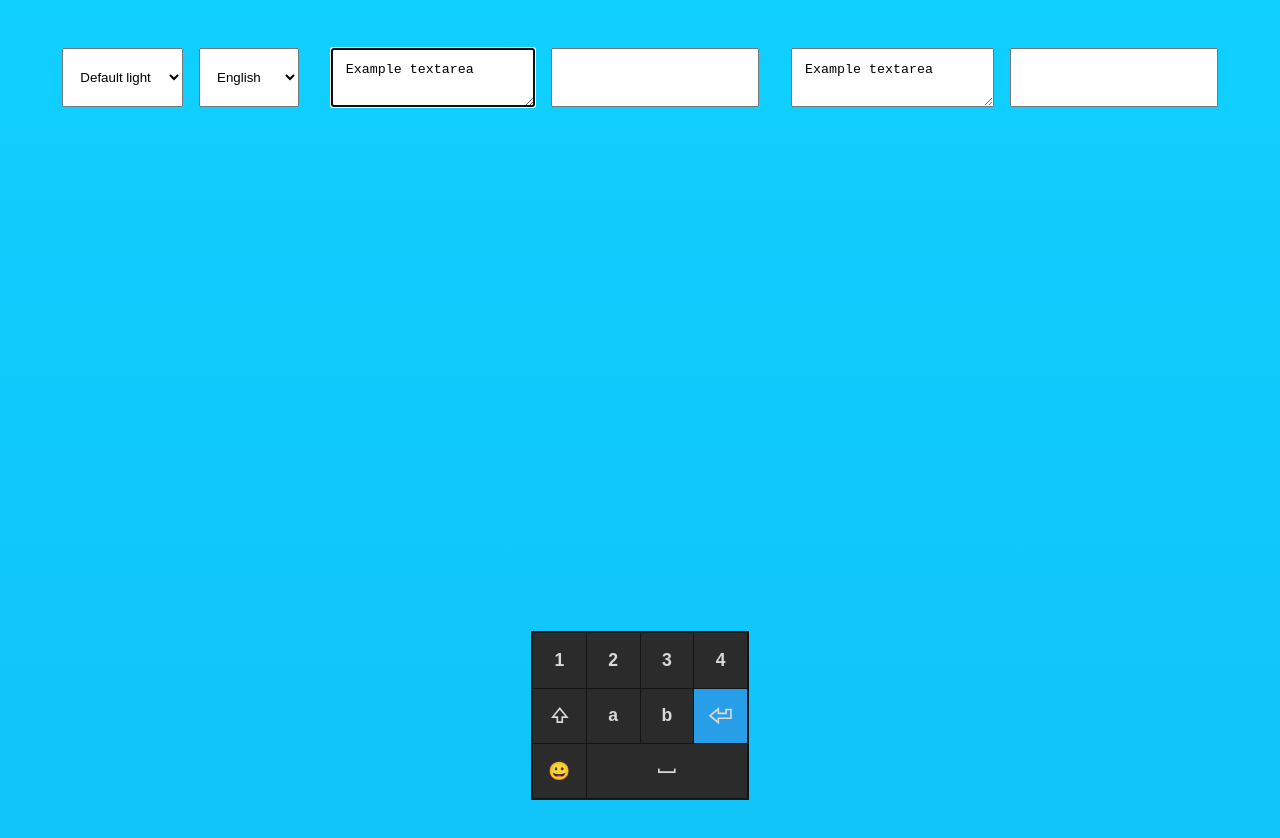
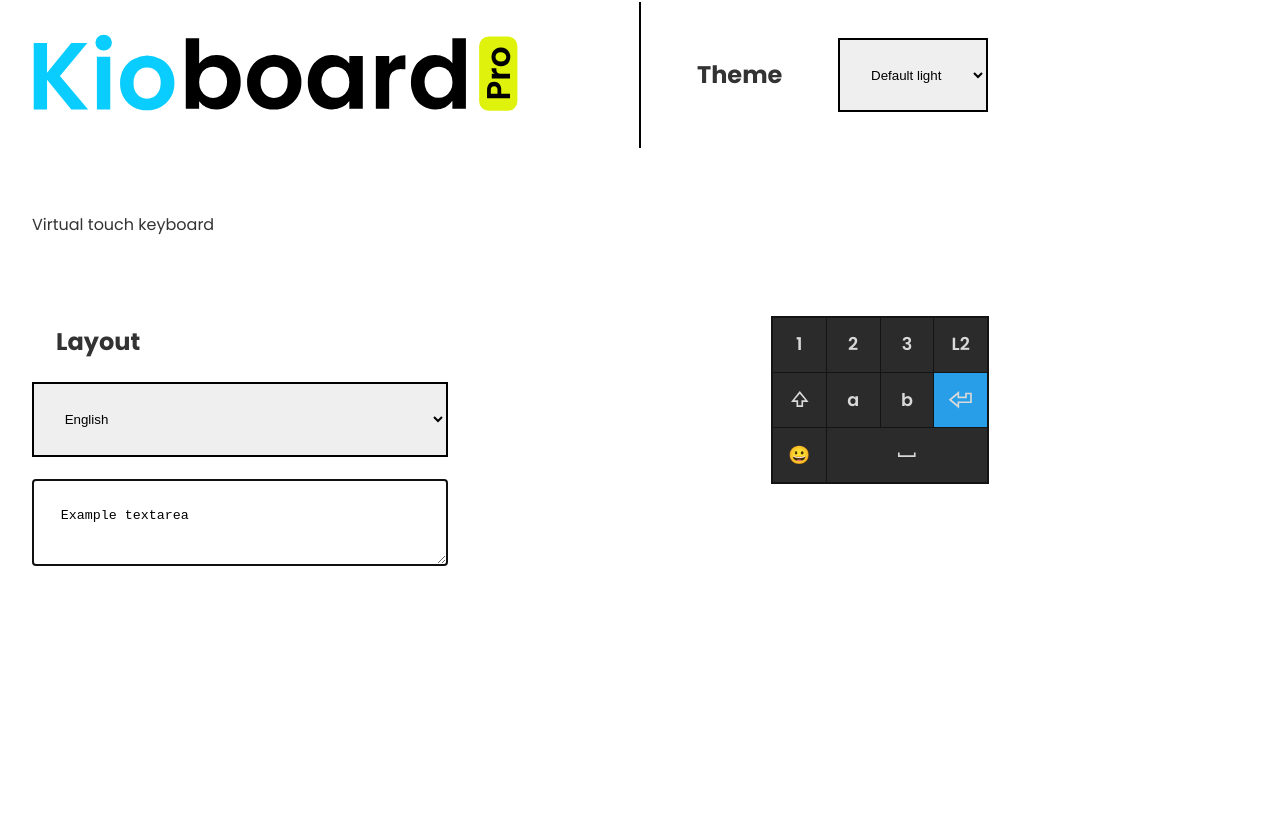
Before and after one commit to rokobuljan/kioboard, a website built with Vite: page index.html in a window 1280 px wide. Shown: the top 838 px of the page. After the commit the page ends 800 px from the top, so only its background shows below. Built offline with nearby package versions, Linux system fonts and the light colour scheme.

Commit message:
imp: overall

````diff
--- a/index.html
+++ b/index.html
@@ -5,7 +5,12 @@
     <meta charset="UTF-8">
     <meta name="viewport" content="width=device-width, initial-scale=1.0">
     <link rel="shortcut icon" href="#!" type="image/x-icon">
-    <title>Kioboard - Example</title>
+    <link rel="preconnect" href="https://fonts.googleapis.com">
+    <link rel="preconnect" href="https://fonts.gstatic.com" crossorigin>
+    <link
+        href="https://fonts.googleapis.com/css2?family=Poppins:ital,wght@0,100;0,200;0,300;0,400;0,500;0,600;0,700;0,800;0,900;1,100;1,200;1,300;1,400;1,500;1,600;1,700;1,800;1,900&display=swap"
+        rel="stylesheet">
+    <title>Kioboard - Virtual touch keyboard for mobile, kiosk, digital signage</title>
     <style>
         * {
             margin: 0;
@@ -13,34 +18,107 @@
         }
 
         body {
-            font: 1em/1.4 sans-serif;
-            height: 300dvh;
+            font: 1em/1.4 Poppins, sans-serif;
             color: #333;
-            background: linear-gradient(0deg, rgba(17,170,238,1) 0%, rgba(16,208,255,1)  100%);
-            /* background: #222; */
+            overflow: auto;
+            /* background: linear-gradient(0deg, hsl(198, 87%, 50%) 0%, hsl(192, 100%, 53%) 100%); */
+        }
+
+        h2 {
+            padding: 1em;
+        }
+
+
+        #logo {
+            height: 5em;
         }
 
         #app {
+            height: 100dvh;
+            overflow: scroll;
+            position: relative;
+            margin: 2rem;
+            background: red;
+        }
+
+        #head {
+            align-items: center;
+            position: sticky;
+            width: 100%;
+            top: 0;
+            backdrop-filter: blur(8px);
+            background: hsl(0 100% 100% / 0.2);
+
+            & div {
+                padding: 2rem;
+                flex: 1;
+
+                &+div {
+                    border-left: 2px solid #000;
+                    flex: 1;
+                }
+            }
+        }
+
+        main {
+            padding: 2rem;
             scroll-margin-top: 2em;
+            max-width: 480px;
+
+            & .row {
+                padding: 2rem;
+            }
+        }
+
+        .col {
             display: flex;
-            padding: 3rem;
-            justify-content: center;
-            gap: 1em;
+            flex-direction: column;
+            padding: 2rem 0;
+            scroll-margin-top: 2rem;
+        }
+
+        .row {
+            display: flex;
+            flex-direction: row;
+            align-items: center;
         }
 
         select,
         input,
         textarea {
-            padding: 1em;
+            padding: 2em;
             vertical-align: top;
+            border-radius: 0em;
+            border: 2px solid #000;
+            border-radius: 0px;
         }
 
+        #kioboard {
+            position: fixed;
+            display: flex;
+            right: 0;
+            top: 0;
+            height: 100dvh;
+            width: calc(100dvw - 480px);
+            pointer-events: none;
+        }
+
+        #kioboard .kioboard {
+            position: relative;
+            bottom: auto;
+            margin: auto;
+        }
     </style>
 </head>
 
 <body>
 
-    <div id="app">
+    <header id="head" class="row">
+        <div>
+            <img id="logo" src="kioboard-logo.svg" alt="">
+        </div>
+        <div class="row">
+            <h2 style="margin-right: 2rem;">Theme</h2>
             <select id="theme">
                 <option value="default">Default light</option>
                 <option value="default-dark">Default dark</option>
@@ -49,6 +127,14 @@
                 <option value="glass">Glass light</option>
                 <option value="glass-dark">Glass dark</option>
             </select>
+        </div>
+    </header>
+    <main>
+        <div class="col">
+            <p>Virtual touch keyboard</p>
+        </div>
+        <div class="col">
+            <h2>Layout</h2>
             <select id="layout">
                 <option value="en">English</option>
                 <option value="hr">Hrvatski</option>
@@ -57,12 +143,11 @@
                 <option value="es">Español</option>
             </select>
             <br>
-        <textarea class="kio1" id="textarea" data-kioboard>Example textarea</textarea>
-        <input class="kio1" id="input" type="text" data-kioboard  value="" maxlength="3" autocomplete="off">
-        <br>
-        <textarea class="kio2" id="textarea2" data-kioboard>Example textarea</textarea>
-        <input class="kio2" id="input" type="text" data-kioboard  value="" maxlength="3" autocomplete="off">
+            <textarea class="kio2" data-kioboard>Example textarea</textarea>
+            <!-- <input class="kio2" id="input" type="text" data-kioboard value="" maxlength="3" autocomplete="off"> -->
         </div>
+    </main>
+    <div id="kioboard"></div>
 
     <script type="module" src="./index.js"></script>
 </body>
--- a/index.js
+++ b/index.js
@@ -5,27 +5,50 @@ import en from "./src/layouts/en.js";
 const customLayout = {
     name: "custom",
     layers: {
-        default: ["1 2 3 4", "shift a b enter", "smile space"],
+        default: ["1 2 3 L2", "shift a b enter", "smile space"],
         shift: ["! ? . ,", "shift A B enter", "smile space"],
-        smile: ["😀 🤓 🤭 😁", "🥰 🙂 😎 enter", "default space"],
+        emoji: ["😀 🤓 🤭 😁", "🥰 🙂 😎 enter", "default space"],
+    },
+
+    icons: {
+        smile: "😀",
+    },
+    actions: {
+        smile() { this.show("emoji"); },
+        L2() { this.load(customLayout2).show(); },
+        a() { console.log(1);}
+    },
+};
+
+const customLayout2 = {
+    name: "custom",
+    layers: {
+        default: ["1 2 3 L1", "shift a b enter", "smile space"],
+        shift: ["! ? . ,", "shift A B enter", "smile space"],
+        emoji: ["😀 🤓 🤭 😁", "🥰 🙂 😎 enter", "default space"],
     },
     icons: {
         smile: "😀",
     },
     actions: {
-        smile() { this.show("smile"); },
+        smile() { this.show("emoji"); },
+        L1() { this.load(customLayout).show(); },
+        a() { console.log(22222);}
     },
 };
 
 // const kio = new Kioboard({
-//     theme: "flat-dark",
-//     layout: customLayout
+//  theme: "flat-dark",
+//  layout: customLayout
 // }).show();
 
 const kio = new Kioboard({
-  theme: "flat-dark",
+    parent: "#kioboard",
+    theme: "flat-dark",
+    isScroll: false,
+    isPermanent: true
 });
-kio.set(customLayout).show();
+kio.load(customLayout);
 console.log(kio);
 
 
@@ -33,8 +56,7 @@ console.log(kio);
 
 const elLang = document.querySelector("#layout");
 elLang.addEventListener("change", (evt) => {
-    kio.load(evt.currentTarget.value);
-    kio.show();
+    kio.load(evt.currentTarget.value).show();
 });
 
 document.querySelector("#theme").addEventListener("change", (evt) => {
--- a/src/emitter.js
+++ b/src/emitter.js
@@ -1,19 +1,36 @@
+// @ts-check
+
 /**
  * Emitter
  * @author Roko C. Buljan
  */
 class Emitter {
 
+    /**
+     * Create new Emitter
+     */
     constructor() {
         this.events = new Map();
     }
 
+    /**
+     * Register an event
+     * @param {string} ev
+     * @param {Function} cb
+     * @returns {Emitter}
+     */
     on(ev, cb) {
         if (!this.events.has(ev)) this.empty(ev);
-        this.events.get(ev).add(cb);
+        this.events.get(ev)?.add(cb);
         return this;
     }
 
+    /**
+     * Register an event that will be triggered only once
+     * @param {string} ev
+     * @param {Function} cb
+     * @returns {Emitter}
+     */
     once(ev, cb) {
         const fn = (...args) => {
             cb(...args);
@@ -23,8 +40,16 @@ class Emitter {
         return this;
     }
 
+    /**
+     * Unregister an event
+     * @param {string} ev
+     * @param {Function=} cb
+     * @returns {Emitter}
+     */
     off(ev, cb) {
-        if (!this.events.has(ev)) return;
+        if (!this.events.has(ev)) {
+            return this;
+        }
         if (cb) {
             this.events.get(ev).delete(cb);
         } else {
@@ -36,11 +61,21 @@ class Emitter {
         return this
     }
 
+    /**
+     * Remove all callbacks for event name
+     * @param {string} ev
+     * @returns {Emitter}
+     */
     empty(ev) {
         this.events.set(ev, new Set());
         return this;
     }
 
+    /**
+     * Trigger events
+     * @param {...string} evts
+     * @returns {Emitter}
+     */
     emit(...evts) {
         evts.forEach(ev => {
             if (!this.events.has(ev)) return;
@@ -51,6 +86,10 @@ class Emitter {
         return this;
     }
 
+    /**
+     * Get all events
+     * @returns {Map<string, Set<Function>>}
+     */
     get() {
         return this.events;
     }
--- a/src/kioboard.css
+++ b/src/kioboard.css
@@ -1,6 +1,6 @@
 .kioboard {
     --alpha: 1;
-    --primary-color: hsl(203, 80%, 53%);
+    --accent: hsl(203, 80%, 53%);
     --color: currentColor;
     --background: hsl(0 0% 90% / var(--alpha));
     --background-btn: hsl(0 0% 100% / var(--alpha));
@@ -13,7 +13,7 @@
     margin: auto;
     left: 0;
     right: 0;
-    bottom: 0;
+    bottom: 1rem;
     z-index: 9000;
     max-width: min-content;
     display: flex;
@@ -113,7 +113,7 @@
 
         &[data-kioboard-key="enter"] {
             flex-grow: 2.5;
-            background-color: var(--primary-color);
+            background-color: var(--accent);
             color: #fff;
         }
 
@@ -134,13 +134,13 @@
 
         .is-shift & {
             &[data-kioboard-key="shift"] {
-                box-shadow: inset 0 0 0 0.2em var(--primary-color);
+                box-shadow: inset 0 0 0 0.2em var(--accent);
             }
         }
 
         .is-caps & {
             &[data-kioboard-key="shift"] {
-                background: var(--primary-color);
+                background: var(--accent);
                 color: #fff;
             }
         }
@@ -158,7 +158,7 @@
 
 @keyframes kioboardButtonActive {
     50% {
-        box-shadow: inset 0 0 0 0.2em var(--primary-color);
+        box-shadow: inset 0 0 0 0.2em var(--accent);
     }
     100% {
         box-shadow: inset 0 0 0 0.2em transparent;
--- a/src/kioboard.js
+++ b/src/kioboard.js
@@ -2,7 +2,6 @@
 
 import "./kioboard.css";
 import Emitter from "./emitter.js";
-
 
 /**
  * DOM helper - Get one DOM element
@@ -12,7 +11,6 @@ import Emitter from "./emitter.js";
  * @returns {Element|null}
  */
 const el = (sel, par = document) => par.querySelector(sel);
-
 
 /**
  * DOM helper - Get multiple DOM elements
@@ -61,7 +59,7 @@ class Kioboard {
     /** @typedef {Object<string, LayerRows>} Layers Object with layer names (as keys) and rows as Array */
     /** @typedef {Object<string, string>} Icons */
     /**
-     * @typedef {Object.<string, any>} Layout
+     * @typedef {Object} Layout
      * @property {string} name
      * @property {Layers} layers
      * @property {Actions} actions
@@ -169,22 +167,28 @@ class Kioboard {
      * @param {HTMLElement} options.element - Kioboard Element
      * @param {string|NodeList|HTMLElement|HTMLCollection|undefined} options.inputs=[data-kioboard]] Selector string, Element or elements. The input(s) to bind to
      * @param {HTMLElement} options.input=options.inputs[0]] The currently active input
-     * @param {string} options.layerName=default Current layout name
      * @param {string} options.layerNameInitial=default Initial layer name
+     * @param {string} options.layerName=default Current layer name
      * @param {string} options.layerNameDefault=default Name definition for "default" layout
      * @param {string} options.layerNameShift=shift Name definition for "shift" layout
      * @param {string|undefined} options.layoutName The /layouts/<name>.js to use
      * @param {Layout|undefined} options.layout Current layout
      * @param {string} options.theme=default The theme to use. "default|flat|glass" or other
      * @param {boolean} options.isEnterSubmit=true Whether to submit on enter (only for HTMLInputElements)
+     * @param {string} options.classVisible=is-visible Kioboard visible className
+     * @param {string} options.classShift=is-shift Kioboard shift className
+     * @param {string} options.classCaps=is-caps Kioboard caps className
      * @param {boolean} options.isVisible=false Whether kioboard is visible
      * @param {boolean} options.isPermanent=false Never hide kioboard
      * @param {boolean} options.isScroll=true Scroll input into view when focused
+     * @param {Object} options.scrollOptions https://developer.mozilla.org/en-US/docs/Web/API/Element/scrollIntoView
      * @param {number} options.shiftState Shift states: 0=Off 1=On 2=Caps-lock. When 0 the "default" layer will be used
      * @param {string} options.key The last pressed key
      * @param {number} options.pointerId The pointer ID(-1 when no pointer)
      * @param {function} options.onInit Callback after kioboard instance is initialized
+     * @param {function} options.onBeforeShow Callback before kioboard is shown
      * @param {function} options.onShow Callback after kioboard is shown
+     * @param {function} options.onBeforeHide Callback before kioboard is hidden
      * @param {function} options.onHide Callback after kioboard is hidden
      * @param {function} options.onLoad Callback after Layout file is loaded
      * @param {KeyDownCallback} options.onKeyDown Callback when a key is pressed
@@ -218,23 +222,29 @@ class Kioboard {
         this.parent = "body";
         this.element = elNew("div", { className: "kioboard" });
         this.inputs = "[data-kioboard]";
-        this.layerName = "default";
-        this.layerNameInitial = this.layerName;
+        this.layerNameInitial = "default";
+        this.layerName = this.layerNameInitial;
         this.layerNameDefault = "default";
         this.layerNameShift = "shift";
         this.layoutName = "";
         this.layout;
         this.theme = "default";
         this.isEnterSubmit = true;
+        this.classVisible = "is-visible";
+        this.classShift = "is-shift";
+        this.classCaps = "is-caps";
         this.isVisible = false;
         this.isPermanent = false;
         this.isScroll = true;
+        this.scrollOptions = { behavior: "smooth", block: "start", inline: "nearest" };
         this.shiftState = 0;
         this.key = "";
         this.pointerId = -1;
         this.onInit = () => { };
         this.onLoad = () => { };
+        this.onBeforeShow = () => { };
         this.onShow = () => { };
+        this.onBeforeHide = () => { };
         this.onHide = () => { };
         this.onKeyDown = (key = "") => { };
         this.onKeyUp = (key = "") => { };
@@ -249,12 +259,8 @@ class Kioboard {
             this.inputs = els(this.inputs);
         }
 
-        // @ts-ignore
         this.inputs = !("length" in this.inputs) ? [this.inputs] : [...this.inputs];
         this.input = this.inputs[0]; // The focused input or textarea element
-
-        this.emitter = new Emitter();
-
 
         this.handleKeyDown = this.handleKeyDown.bind(this);
         this.handleKeyUp = this.handleKeyUp.bind(this);
@@ -266,35 +272,43 @@ class Kioboard {
 
     /**
      * Loads a layout .js file from the layouts/ folder
-     * @param {string=} layoutName Optional, defaults to the current layoutName
+     * @param {(Layout|string)} layout Layout Object, or path to layout file
      * @param {function=} callback Passes as argument an object with the loaded layout data
      * @returns {Kioboard}
      * @example
      * ```js
-     * kio.load("de", (layout) => {
-     *     console.log(`Loaded: layouts/${kio.layoutName}.js layout`, layout);
-     *     kio.show(); // Optionally, show it!
+     * kio.load(myCustomLayout).show();
+     * ```
+     * ```js
+     * kio.load("./layouts/en.js", (layout) => {
+     *     console.log(`Loaded: en.js layout`, layout);
+     *     kio.show();
      * });
      * ```
      */
-    load(layoutName = this.layoutName, callback) {
-        try {
-            import(`./layouts/${layoutName}.js`).then(({ default: layout }) => {
-                this.set({ name: layoutName, ...layout });
-                this.changeLayer();
-                callback?.call(this, { name: layoutName, ...layout });
-                this.onLoad();
-            });
-        } catch (error) {
-            console.error(error);
+    load(layout, callback) {
+        if (typeof layout === "string") {
+            try {
+                import(`./layouts/${layout}.js`).then(({ default: layout }) => {
+                    this.setLayout(layout);
+                    callback?.call(this, layout);
+                    this.onLoad();
+                });
+            } catch (error) {
+                console.error("Kioboard", error);
+            }
+        } else {
+            this.setLayout(layout);
+            callback?.call(this, layout);
+            this.onLoad();
         }
 
         return this;
     }
 
     /**
-     * Set the layout
-     * @param {Layout|undefined} layout
+     * Change the layout, set layers, actions, draw buttons
+     * @param {Layout} layout
      * @returns {Kioboard}
      * @example
      * ```js
@@ -316,18 +330,28 @@ class Kioboard {
      * const kio = new Kioboard({
      *   theme: "flat-dark"
      * });
-     * kio.set(customLayout).show(); // Optionally, show it!
+     * kio.setLayout(customLayout).show();
+     * ```
+     * ```js
+     * import myLayout from './layouts/myKioLayout.js';
+     * import en from '@rbuljan/kioboard/dist/layouts/en.js';
+     *
+     * const kio = new Kioboard({
+     *   theme: "flat-dark"
+     * });
+     * kio.setLayout(myLayout).show();
+     * // kio.setLayout(en).show();
      * ```
      */
-    set(layout) {
+    setLayout(layout) {
         if (!layout) {
-            console.warn("Kioboard.set: no layout provided");
+            console.warn("Kioboard: no layout provided");
             return this;
         }
         this.layout = layout;
         this.layout.icons = { ...Kioboard.commonIcons, ...this.layout.icons };
         this.setActions(layout.actions);
-        this.layoutName = layout.name ?? "";
+        this.layoutName = layout.name ?? "unnamed";
         this.changeLayer();
         return this;
     }
@@ -349,6 +373,7 @@ class Kioboard {
      * ```
      */
     setActions(actions = {}) {
+        this.emitter = new Emitter();
         Object.entries({ ...Kioboard.commonActions, ...actions }).forEach(([name, callback]) => {
             this.on(name, callback);
         });
@@ -377,11 +402,12 @@ class Kioboard {
      * ```
      */
     on(keys, callback) {
-        if (typeof callback === "function") {
-            keysArray(keys).forEach((key) => {
-                this.emitter.on(key, callback);
-            });
+        if (typeof callback !== "function") {
+            return this;
         }
+        keysArray(keys).forEach((key) => {
+            this.emitter?.on(key, callback);
+        });
         return this;
     }
 
@@ -402,7 +428,7 @@ class Kioboard {
      */
     off(keys, callback) {
         keysArray(keys).forEach((key) => {
-            this.emitter.off(key, callback);
+            this.emitter?.off(key, callback);
         });
         return this;
     }
@@ -429,7 +455,7 @@ class Kioboard {
 
             this.key = key;
 
-            if (this.emitter.events.has(this.key)) {
+            if (this.emitter?.events.has(this.key)) {
                 // Run a custom action
                 this.emitter.events.get(this.key).forEach((callback) => {
                     // If the action value is (as expected) a callback
@@ -514,24 +540,28 @@ class Kioboard {
     }
 
     /**
-     * drawButtons the keyboard buttons
-     * Creates the kioboard buttons given the current layer
+     * Draw the keyboard buttons
+     * Creates the kioboard buttons given the current layout's layer
      * @returns {Kioboard}
      * @example
      * ```js
-     * kio.drawButtons()
+     * kio.draw()
      * ```
      */
-    drawButtons() {
+    draw() {
         // Remove contents
         this.clearKioboard();
         // Create buttons
-        this.layout?.layers?.[this.layerName]?.forEach((/** @type {string | string[]} */ row, /** @type {number} */ rowIndex) => {
+        this.layout?.layers?.[this.layerName]?.forEach((
+            /** @type {string | string[]} */ row,
+            /** @type {number} */ rowIndex
+        ) => {
             const elRow = elNew("div");
             elRow.dataset.kioboardRow = String(rowIndex);
             keysArray(row).forEach((key) => {
+                const icon = this.layout?.icons?.hasOwnProperty(key) ? this.layout.icons[key] : key;
                 const elButton = elNew("button", {
-                    innerHTML: `<span class="kioboard-icon">${this.layout?.icons?.hasOwnProperty(key) ? this.layout.icons?.[key] : key}</span>`
+                    innerHTML: `<span class="kioboard-icon">${icon}</span>`
                 });
                 elButton.dataset.kioboardKey = key;
                 elRow.append(elButton);
@@ -558,8 +588,9 @@ class Kioboard {
     }
 
     /**
-     * Change layer
-     * Set layer and draw buttons
+     * Set layer
+     * Prepare a layer, draw buttons and set kioboard styles.
+     * (Does not show the kioboard)
      * @param {string} layerName Default: this.layerNameInitial
      * @returns {Kioboard}
      * @example
@@ -570,13 +601,19 @@ class Kioboard {
      */
     changeLayer(layerName = this.layerNameInitial) {
 
-        // Check if layerName exists in layout
-        if (!this.layout?.layers?.hasOwnProperty(layerName)) {
-            console.warn(`Layer "${layerName}" not found in layout "${this.layoutName}"`);
+        if (!this.layout) {
+            console.error(`Kioboard: Layout not found. Load one first.`);
             return this;
         }
 
-        if (layerName !== "shift") {
+        // Check if layerName exists in layout
+        if (!this.layout?.layers?.hasOwnProperty(layerName)) {
+            console.error(`Kioboard: Layer "${layerName}" not found in layout "${this.layout?.name}"`);
+            return this;
+        }
+
+        // If layerName is not "shift" reset the shift state
+        if (layerName !== this.layerNameShift) {
             this.shift(0); // Reset shift to "off"
         }
 
@@ -591,20 +628,17 @@ class Kioboard {
             layerName = this.shiftState > 0 ? this.layerNameShift : this.layerNameDefault;
         }
 
-
         // Update current layer name
         this.layerName = layerName;
 
         // Update attributes
-        this.element.dataset.kioboardLayout = this.layoutName;
+        this.element.dataset.kioboardLayout = this.layout.name;
         this.element.dataset.kioboardLayer = this.layerName;
         this.element.dataset.kioboardTheme = this.theme;
-        this.element.classList.toggle("is-shift", this.shiftState === 1);
-        this.element.classList.toggle("is-caps", this.shiftState === 2);
+        this.element.classList.toggle(this.classShift, this.shiftState === 1);
+        this.element.classList.toggle(this.classCaps, this.shiftState === 2);
 
-        console.log(this.layout);
-
-        this.drawButtons();
+        this.draw();
         return this;
     }
 
@@ -645,14 +679,12 @@ class Kioboard {
         if (layerName) {
             this.changeLayer(layerName);
         }
-        this.element.classList.add("is-visible");
+        this.onBeforeShow();
         this.input.focus();
-
+        this.element.classList.add(this.classVisible);
         if (this.isScroll) {
-            this.input.scrollIntoView({ behavior: "smooth", block: "start", inline: "nearest" });
-            // PS: use CSS to adjust the top spacing using i.e: scroll-margin-top: "2em";
+            this.input.scrollIntoView(this.scrollOptions);
         }
-
         addEventListener("pointerdown", this.handleHide, { capture: true });
         this.isVisible = true;
         this.onShow();
@@ -671,7 +703,8 @@ class Kioboard {
         if (this.isPermanent) {
             return this;
         }
-        this.element.classList.remove("is-visible");
+        this.onBeforeHide();
+        this.element.classList.remove(this.classVisible);
         removeEventListener("pointerdown", this.handleHide, { capture: true });
         this.isVisible = false;
         this.onHide();
@@ -855,7 +888,7 @@ class Kioboard {
 
     drag() {
         this.element.classList.add("kioboard-moving");
-        const onDrag = (/* @ts-ignore */evt) => {
+        const onDrag = (evt) => {
             evt.preventDefault();
             this._dragOffset.x += evt.movementX;
             this._dragOffset.y += evt.movementY;
@@ -891,14 +924,8 @@ class Kioboard {
         // Fixup shift state % 3
         this.shift(this.shiftState);
 
-        // If initialized with a layoutName, load it!
-        if (this.layoutName) {
-            console.log("init load");
-            this.load(); // Load and change layout
-        }
-        // Change to custom layout (if provided in initialization params)
-        else if (this.layout) {
-            this.set(this.layout);
+        if (this.layout) {
+            this.load(this.layout);
         }
 
         if (this.isVisible || this.isPermanent) {
````
Also changed, not shown: readme.md. Lines whose indentation alone changed are shown as unchanged.
